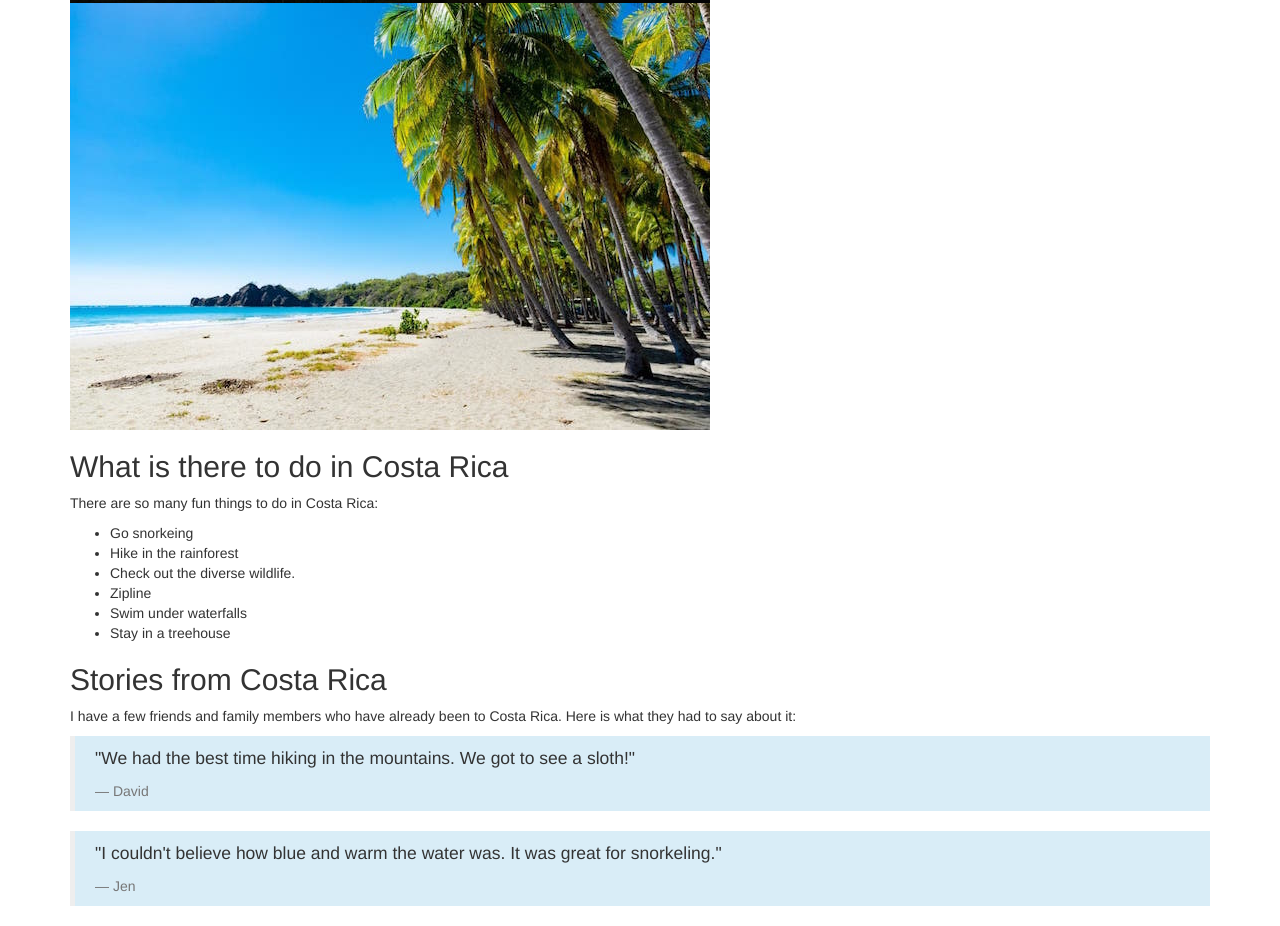
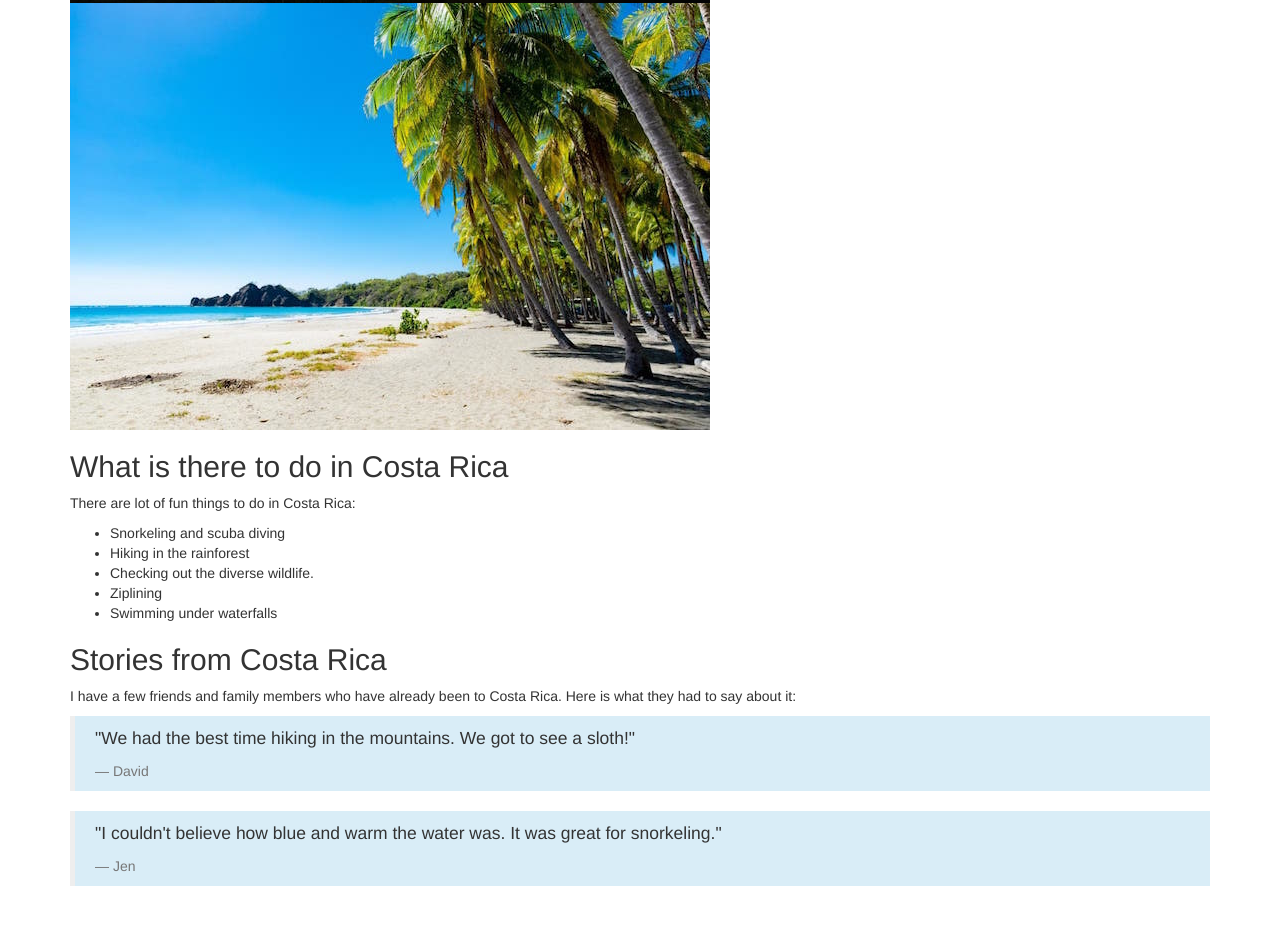
Before and after one commit to ilminka/vacation-site, a plain HTML site: page index.html in a window 1280 px wide. Shown: the part 692-1618 px from the top of the page. Drawn offline with Linux system fonts and the light colour scheme.

Commit message:
update content, copy

```diff
--- a/index.html
+++ b/index.html
@@ -16,14 +16,13 @@
         <img src="img/costarica1.jpg" alt="mountain rainforest">
         <img src="img/costarica2.jpg" alt="sandy beach">
         <h2>What is there to do in Costa Rica</h2>
-        <p>There are so many fun things to do in Costa Rica:</p>
+        <p>There are lot of fun things to do in Costa Rica:</p>
         <ul>
-          <li>Go snorkeing</li>
-          <li>Hike in the rainforest</li>
-          <li>Check out the diverse wildlife.</li>
-          <li>Zipline</li>
-          <li>Swim under waterfalls</li>
-          <li>Stay in a treehouse</li>
+          <li>Snorkeling and scuba diving</li>
+          <li>Hiking in the rainforest</li>
+          <li>Checking out the diverse wildlife.</li>
+          <li>Ziplining</li>
+          <li>Swimming under waterfalls</li>
         </ul>
         <h2>Stories from Costa Rica</h2>
         <p>I have a few friends and family members who have already been to Costa Rica. Here is what they had to say about it:</p>
```
